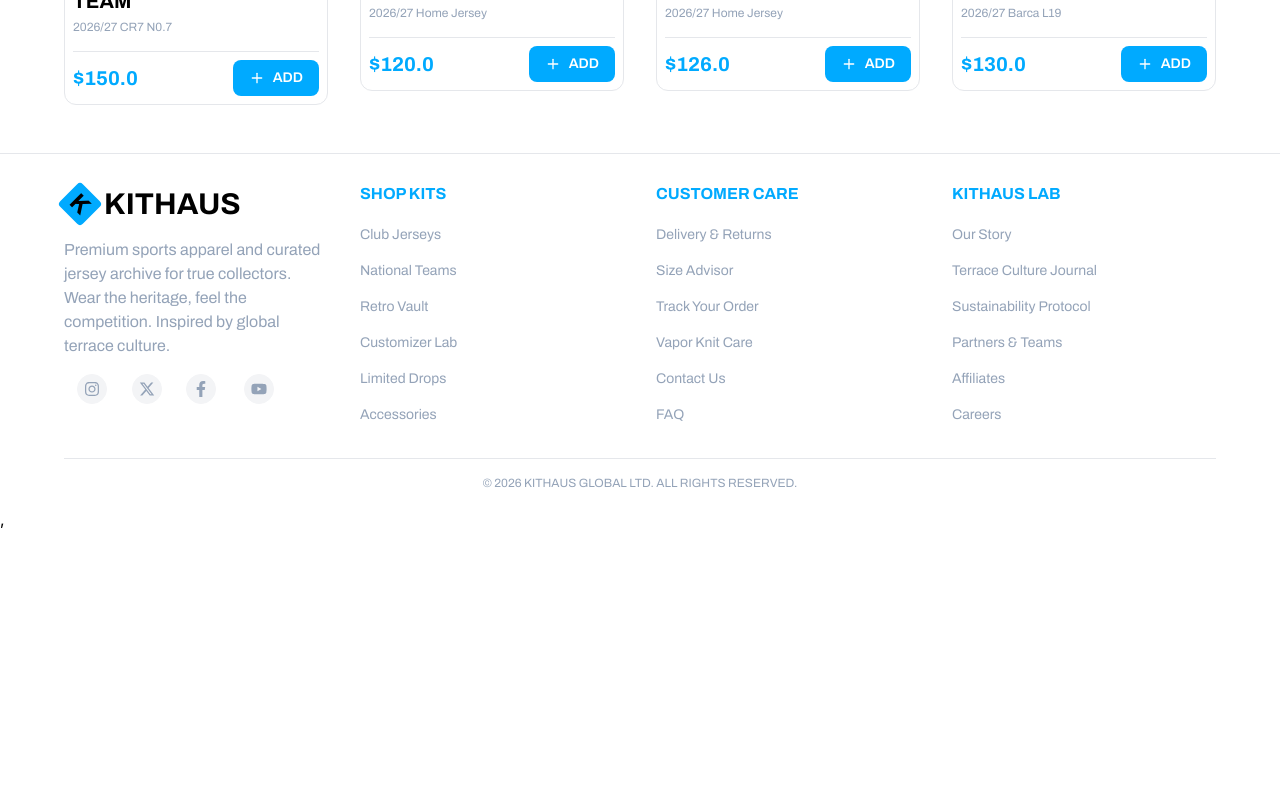
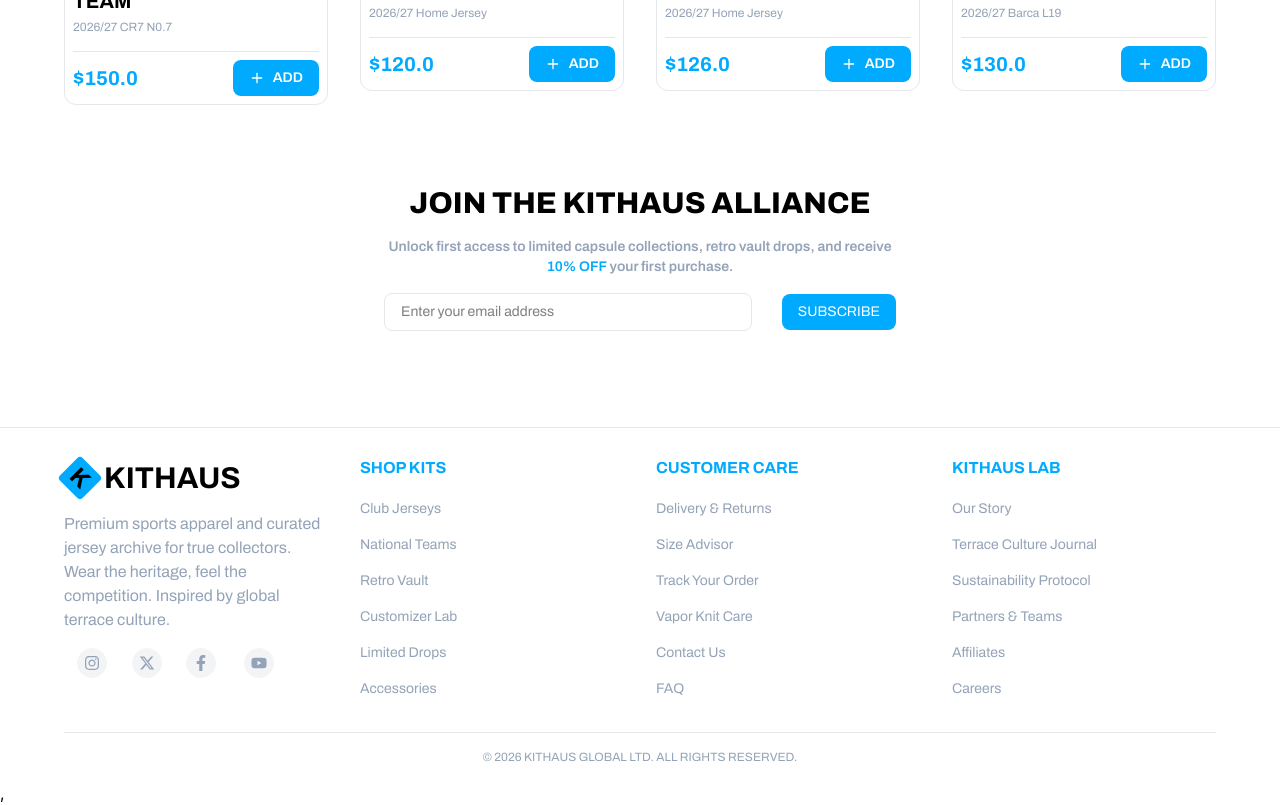
Before and after one commit to riteshtamang1027/Mini-jersey-ecommerce-web-application, a React (Vite) app: page / in a window 1280 px wide. Shown: the part 2820-3625 px from the top of the page. Before the commit the page ends 3351 px from the top, so only its background shows below. Built offline with nearby package versions, Linux system fonts and the light colour scheme.

Commit message:
add news letter section

```diff
--- a/src/App.jsx
+++ b/src/App.jsx
@@ -3,6 +3,7 @@ import FeatureProduct from "./features/products/FeatureProduct";
 import Hero from "./features/home/Hero";
 import RetroVault from "./features/home/RetroVault";
 import NewProductCard from "./features/products/NewProductCard";
+import NewsLetter from "./features/home/NewsLetter";
 
 
 export default function App() {
@@ -14,7 +15,7 @@ export default function App() {
       <FeatureProduct/>
       <RetroVault/>
       <NewProductCard/>
-
+      <NewsLetter/>
     </div>
   );
 }
--- /dev/null
+++ b/src/features/home/NewsLetter.jsx
@@ -0,0 +1,19 @@
+
+export default function NewsLetter() {
+  return (
+    <main className=" flex  items-center justify-center p-16 w-full">
+      <section className="font-archivo flex flex-col items-center gap-4 max-w-lg text-center">
+        <h3 className="text-3xl font-extrabold">JOIN THE KITHAUS ALLIANCE</h3>
+        <p className="text-sm text-muted-text font-semibold">
+          Unlock first access to limited capsule collections, retro vault drops,
+          and receive <span className="text-secondary">10% OFF</span> your first
+          purchase.
+        </p>
+        <div className="flex items-center gap-2 justify-between w-full ">
+            <input className="border border-gray-200  rounded-lg focus:outline-none py-2 px-4 text-sm w-92" type="text" placeholder="Enter your email address" />
+            <button className="px-4 py-2 rounded-lg bg-secondary text-white text-sm cursor-pointer">SUBSCRIBE</button>
+        </div>
+      </section>
+    </main>
+  );
+}
```
